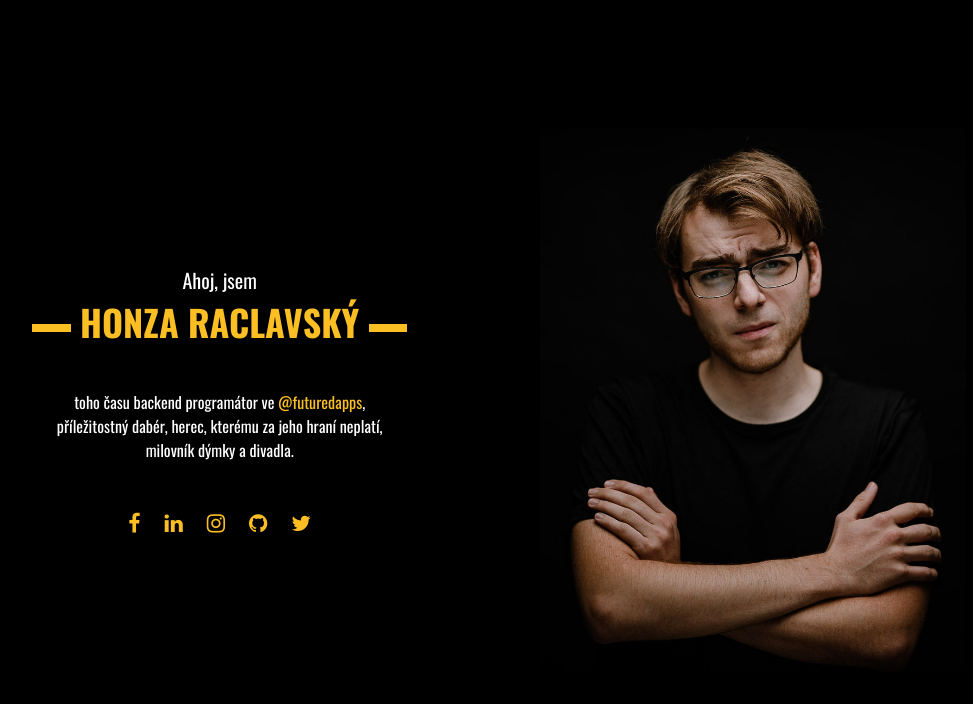
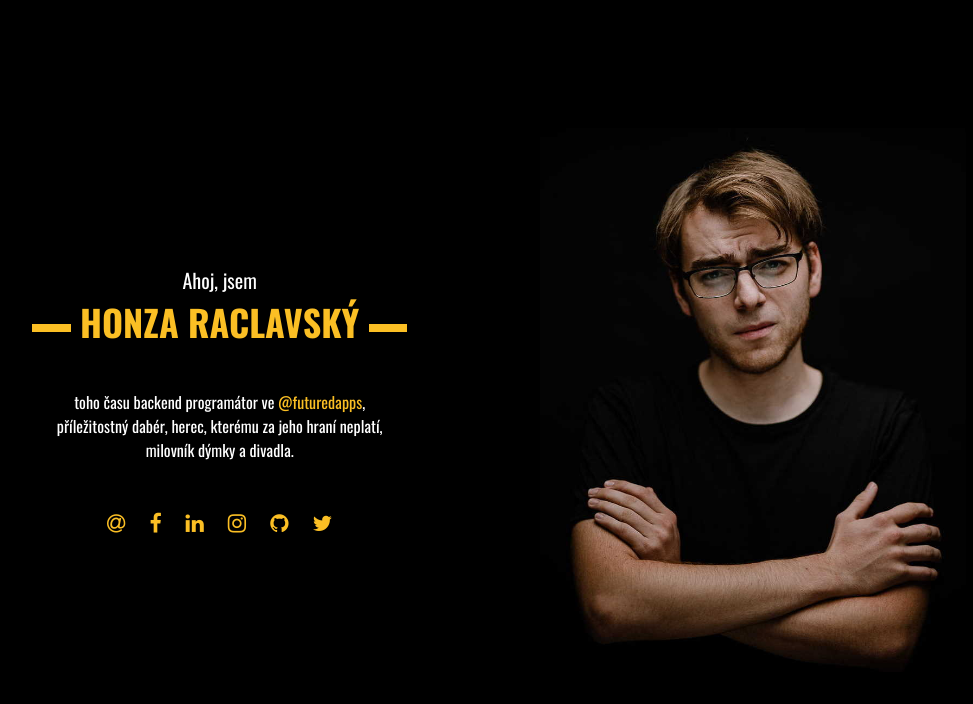
Before and after one commit to honzarac/raclavsky-cz, a Vue app: page / in a window 1280 px wide. Shown: the top 704 px of the page, without its empty margins (207-1180 px from the left). Built offline with nearby package versions, Linux system fonts and the light colour scheme.

Commit message:
optimized image, contact animations

```diff
--- a/src/assets/styles/style.css
+++ b/src/assets/styles/style.css
@@ -18,3 +18,8 @@ body, html, #app {
 a {
     color: theme('colors.yellow');
 }
+
+a:hover {
+    color: theme('colors.white');
+    transition-duration: 500ms;
+}
--- a/src/components/Intro.vue
+++ b/src/components/Intro.vue
@@ -12,11 +12,24 @@
         příležitostný dabér, herec, kterému za jeho hraní neplatí, milovník dýmky a divadla.
       </div>
       <div>
-        <a class="mx-3 hover:text-white" href="https://www.facebook.com/honza.raclavsky.3/" target="_blank"><span class="fa fa-lg fa-facebook"> </span></a>
-        <a class="mx-3 hover:text-white" href="https://www.linkedin.com/in/jan-raclavsky/" target="_blank"><span class="fa fa-lg fa-linkedin"> </span></a>
-        <a class="mx-3 hover:text-white" href="https://www.instagram.com/honzaraclavsky/" target="_blank"><span class="fa fa-lg fa-instagram"> </span></a>
-        <a class="mx-3 hover:text-white" href="https://github.com/honzarac" target="_blank"><span class="fa fa-lg fa-github"> </span></a>
-        <a class="mx-3 hover:text-white" href="https://twitter.com/honarac" target="_blank"><span class="fa fa-lg fa-twitter"> </span></a>
+        <a class="mx-3 transform hover:text-white hover:scale-125 duration-500 inline-block" href="mailto:janraclav@gmail.com" target="_blank">
+          <span class="fa fa-lg fa-at"> </span>
+        </a>
+        <a class="mx-3 transform hover:text-white hover:scale-125 duration-500 inline-block" href="https://www.facebook.com/honza.raclavsky.3/" target="_blank">
+          <span class="fa fa-lg fa-facebook"> </span>
+        </a>
+        <a class="mx-3 transform hover:text-white hover:scale-125 duration-500 inline-block" href="https://www.linkedin.com/in/jan-raclavsky/" target="_blank">
+          <span class="fa fa-lg fa-linkedin"> </span>
+        </a>
+        <a class="mx-3 transform hover:text-white hover:scale-125 duration-500 inline-block" href="https://www.instagram.com/honzaraclavsky/" target="_blank">
+          <span class="fa fa-lg fa-instagram"> </span>
+        </a>
+        <a class="mx-3 transform hover:text-white hover:scale-125 duration-500 inline-block" href="https://github.com/honzarac" target="_blank">
+          <span class="fa fa-lg fa-github"> </span>
+        </a>
+        <a class="mx-3 transform hover:text-white hover:scale-125 duration-500 inline-block" href="https://twitter.com/honarac" target="_blank">
+          <span class="fa fa-lg fa-twitter"> </span>
+        </a>
       </div>
     </div>
     <div class="text-center flex-shrink" style="flex-basis: 40%;">
--- a/tailwind.config.js
+++ b/tailwind.config.js
@@ -6,7 +6,9 @@ module.exports = {
   darkMode: false, // or 'media' or 'class'
   theme: {
     colors: {
-      yellow: '#FBBF24'
+      yellow: '#FBBF24',
+      "yellow-bright": '#f8bd4f',
+      white: '#FFFFFF'
     },
     fontFamily: {
       sans: ['Oswald'],
```
Also changed, not shown: src/assets/vox.jpg.
